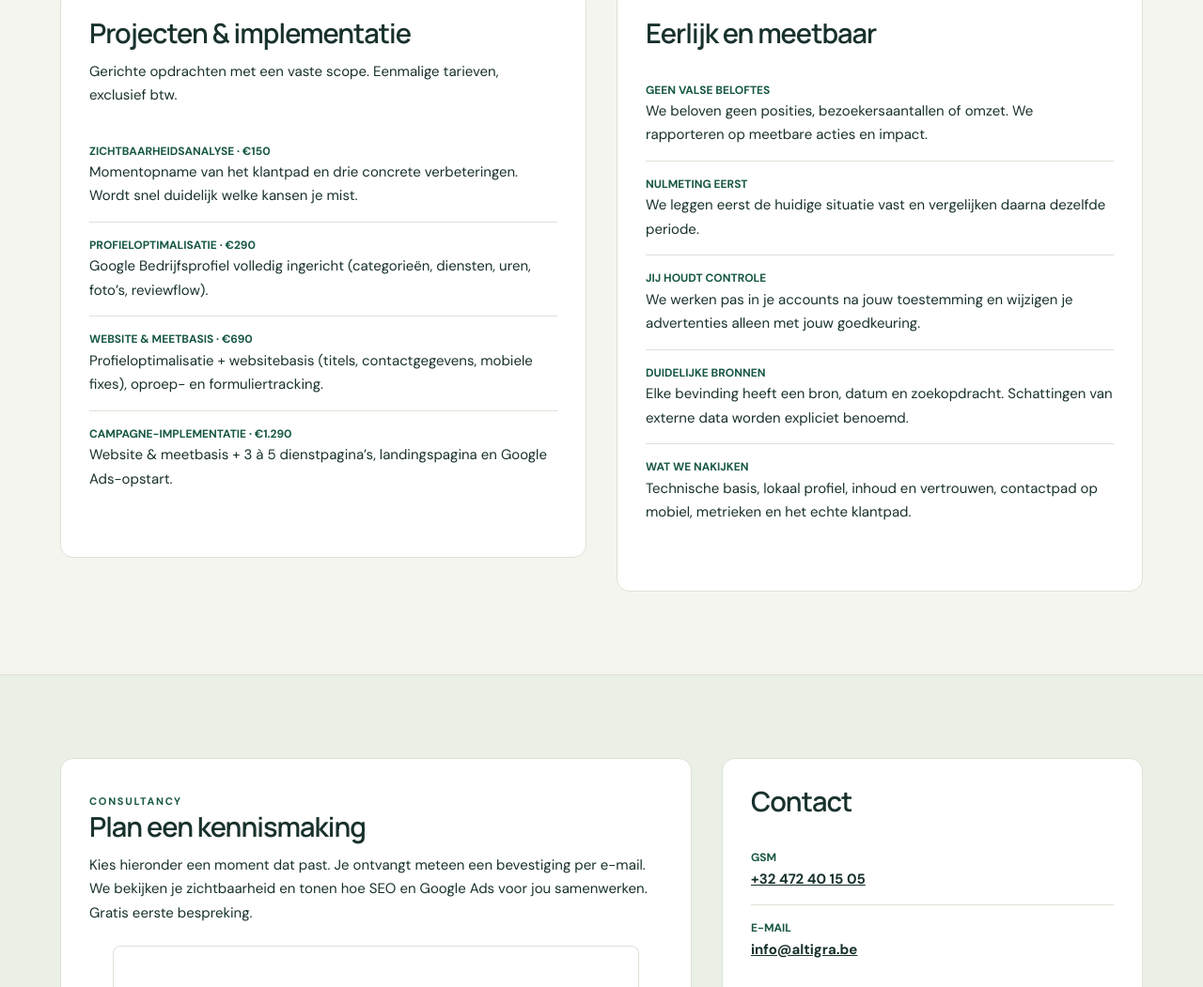
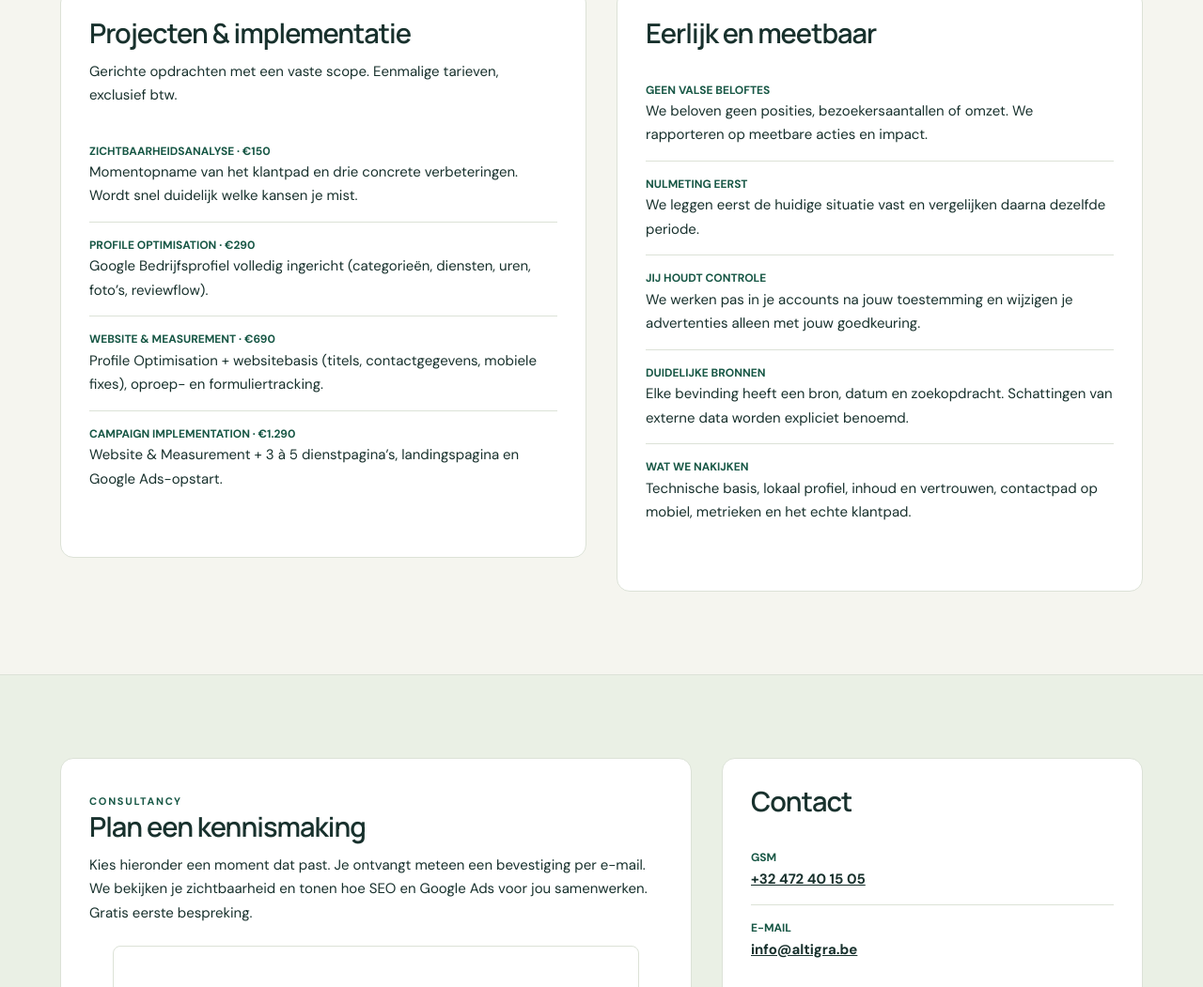
Before and after one commit to dukesafi-beep/bench, a plain HTML site: page index.html in a window 1280 px wide. Shown: the part 3362-4413 px from the top of the page at 94% size. Drawn offline with Linux system fonts and the light colour scheme; a script that the page names is missing.

Commit message:
Use consistent project names across both languages

```diff
--- a/index.html
+++ b/index.html
@@ -211,9 +211,9 @@ body{font-family:'DM Sans',sans-serif;line-height:1.7}h1,h2,h3,.logo{font-family
    <p><span class="nl">Gerichte opdrachten met een vaste scope. Eenmalige tarieven, exclusief btw.</span><span class="en">Focused engagements with a defined scope. One-off fees, excluding VAT.</span></p>
    <ul class="ci">
     <li><small><span class="nl">Zichtbaarheidsanalyse · €150</span><span class="en">Visibility assessment · €150</span></small><span class="nl">Momentopname van het klantpad en drie concrete verbeteringen. Wordt snel duidelijk welke kansen je mist.</span><span class="en">A quick snapshot of the customer journey and three concrete improvements. Surfaces the biggest gaps quickly.</span></li>
-    <li><small>Profieloptimalisatie · <span class="nl">€290</span><span class="en">€290</span></small><span class="nl">Google Bedrijfsprofiel volledig ingericht (categorieën, diensten, uren, foto’s, reviewflow).</span><span class="en">Full Google Business Profile setup (categories, services, hours, photos, review flow).</span></li>
-    <li><small>Website &amp; meetbasis · <span class="nl">€690</span><span class="en">€690</span></small><span class="nl">Profieloptimalisatie + websitebasis (titels, contactgegevens, mobiele fixes), oproep- en formuliertracking.</span><span class="en">Profieloptimalisatie + website essentials (titles, contact details, mobile fixes), call and form tracking.</span></li>
-    <li><small>Campagne-implementatie · <span class="nl">€1.290</span><span class="en">€1,290</span></small><span class="nl">Website &amp; meetbasis + 3 à 5 dienstpagina’s, landingspagina en Google Ads-opstart.</span><span class="en">Website &amp; meetbasis + 3 to 5 service pages, landing page and Google Ads launch.</span></li>
+    <li><small>Profile Optimisation · <span class="nl">€290</span><span class="en">€290</span></small><span class="nl">Google Bedrijfsprofiel volledig ingericht (categorieën, diensten, uren, foto’s, reviewflow).</span><span class="en">Full Google Business Profile setup (categories, services, hours, photos, review flow).</span></li>
+    <li><small>Website &amp; Measurement · <span class="nl">€690</span><span class="en">€690</span></small><span class="nl">Profile Optimisation + websitebasis (titels, contactgegevens, mobiele fixes), oproep- en formuliertracking.</span><span class="en">Profile Optimisation + website essentials (titles, contact details, mobile fixes), call and form tracking.</span></li>
+    <li><small>Campaign Implementation · <span class="nl">€1.290</span><span class="en">€1,290</span></small><span class="nl">Website &amp; Measurement + 3 à 5 dienstpagina’s, landingspagina en Google Ads-opstart.</span><span class="en">Website &amp; Measurement + 3 to 5 service pages, landing page and Google Ads launch.</span></li>
    </ul>
   </div>
   <div class="panel">
```
